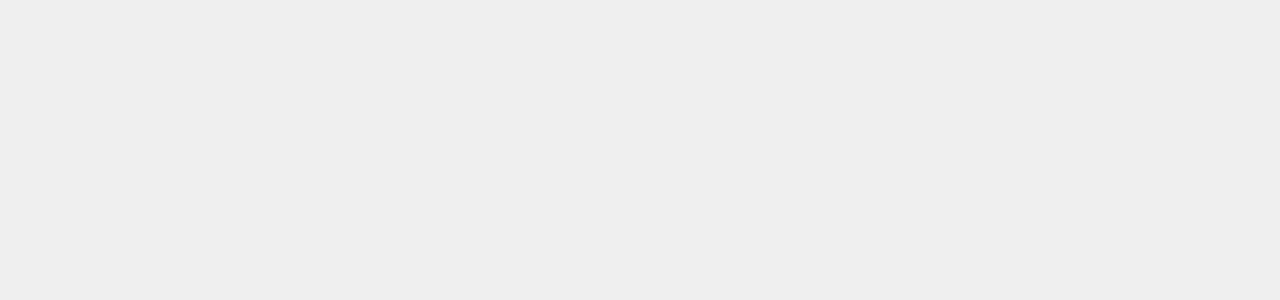
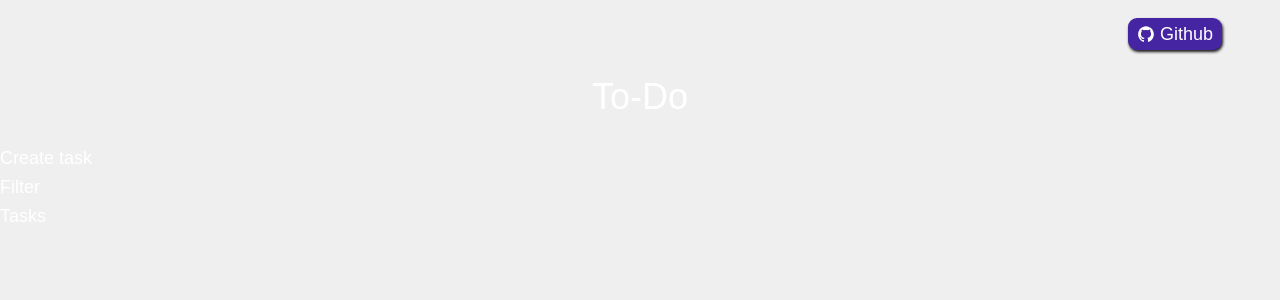
Before and after one commit to BryanGrandon/To-Do, a React (Vite) app: page / in a window 1280 px wide. Shown: the top 300 px of the page. Built offline with nearby package versions, Linux system fonts and the light colour scheme; a web font is replaced by a local one.

Commit message:
feat(web):add header

```diff
--- a/src/App.tsx
+++ b/src/App.tsx
@@ -1,5 +1,24 @@
+import Header from "./components/container/header";
+
 const App = (): JSX.Element => {
-  return <></>;
+  return (
+    <>
+      <Header />
+      <main>
+        <section>
+          <h2>Create task</h2>
+        </section>
+
+        <section>
+          <h2>Filter</h2>
+        </section>
+
+        <article>
+          <h2>Tasks</h2>
+        </article>
+      </main>
+    </>
+  );
 };
 
 export default App;
--- /dev/null
+++ b/src/components/container/header.tsx
@@ -0,0 +1,17 @@
+import { IoLogoGithub } from "react-icons/io";
+
+function Header(): JSX.Element {
+  return (
+    <header className="header default-size">
+      <nav className="header__nav">
+        <a href="#" target="__blank" className="header__btn-github">
+          <IoLogoGithub />
+          Github
+        </a>
+      </nav>
+      <h1 className="header__title">To-Do</h1>
+    </header>
+  );
+}
+
+export default Header;
--- a/src/index.scss
+++ b/src/index.scss
@@ -1,3 +1,4 @@
+@use "./styles/imports/container";
 @use "./styles/imports/generic";
 @use "./styles/imports/settings" as *;
 @use "./styles/imports/tools" as *;
--- /dev/null
+++ b/src/styles/container/_header.scss
@@ -0,0 +1,36 @@
+@use "../imports/settings" as *;
+@use "../imports/tools" as *;
+
+.header {
+  @include customFlex(column, nowrap, normal, normal);
+  gap: 1rem;
+
+  &__nav {
+    @include customFlex(row-reverse, nowrap, space-between, center);
+  }
+
+  &__btn-github {
+    @include customFlex(row, nowrap, normal, center);
+    gap: 0.3rem;
+    border-radius: 0.5rem;
+    padding: 0.2rem 0.5rem;
+    color: $white;
+    background-color: $main;
+    box-shadow: 1px 2px 3px $stroke;
+    transition: background 0.3s ease-in;
+
+    &:hover {
+      background-color: $secondary;
+      color: $dark;
+    }
+
+    &:active {
+      box-shadow: 1px 2px 3px $stroke inset;
+    }
+  }
+
+  &__title {
+    font-size: 2rem;
+    text-align: center;
+  }
+}
--- a/src/styles/generic/_reset-styles.scss
+++ b/src/styles/generic/_reset-styles.scss
@@ -3,7 +3,7 @@
 
 /* Here we define the custom properties */
 :root {
-  --type-primary: "Courier New", Courier, monospace;
+  --type-primary: "JetBrains Mono", sans-serif;
   --type-secondary: Arial, Helvetica, sans-serif;
 }
 
--- /dev/null
+++ b/src/styles/imports/_container.scss
@@ -0,0 +1 @@
+@forward "../container/header";
--- a/src/styles/settings/_colors.scss
+++ b/src/styles/settings/_colors.scss
@@ -7,6 +7,6 @@ $white: #fff;
 $black: #000;
 
 // Customs
-$main: #6e1b37;
-$secondary: #f3bf99;
+$main: #4525a2;
+$secondary: #aba7e3;
 $stroke: #1b1919;
```
